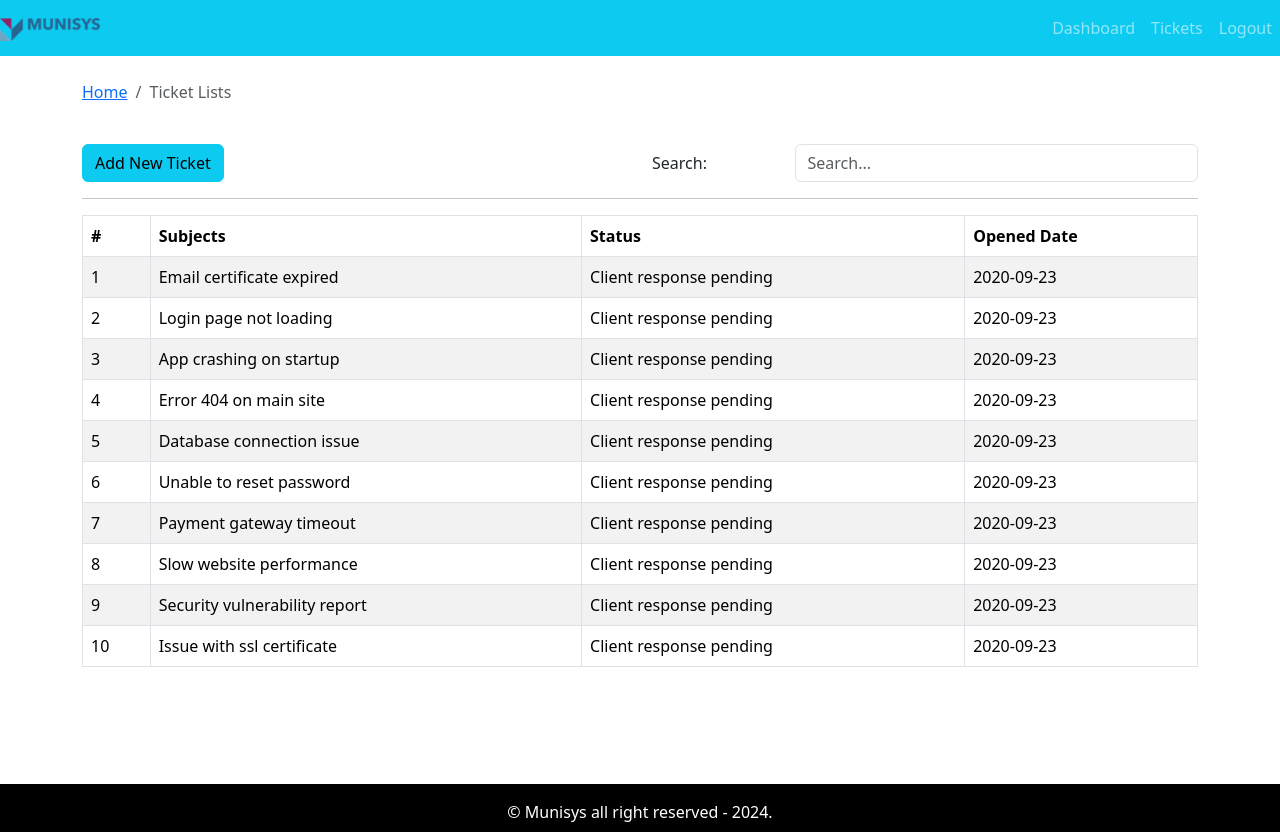
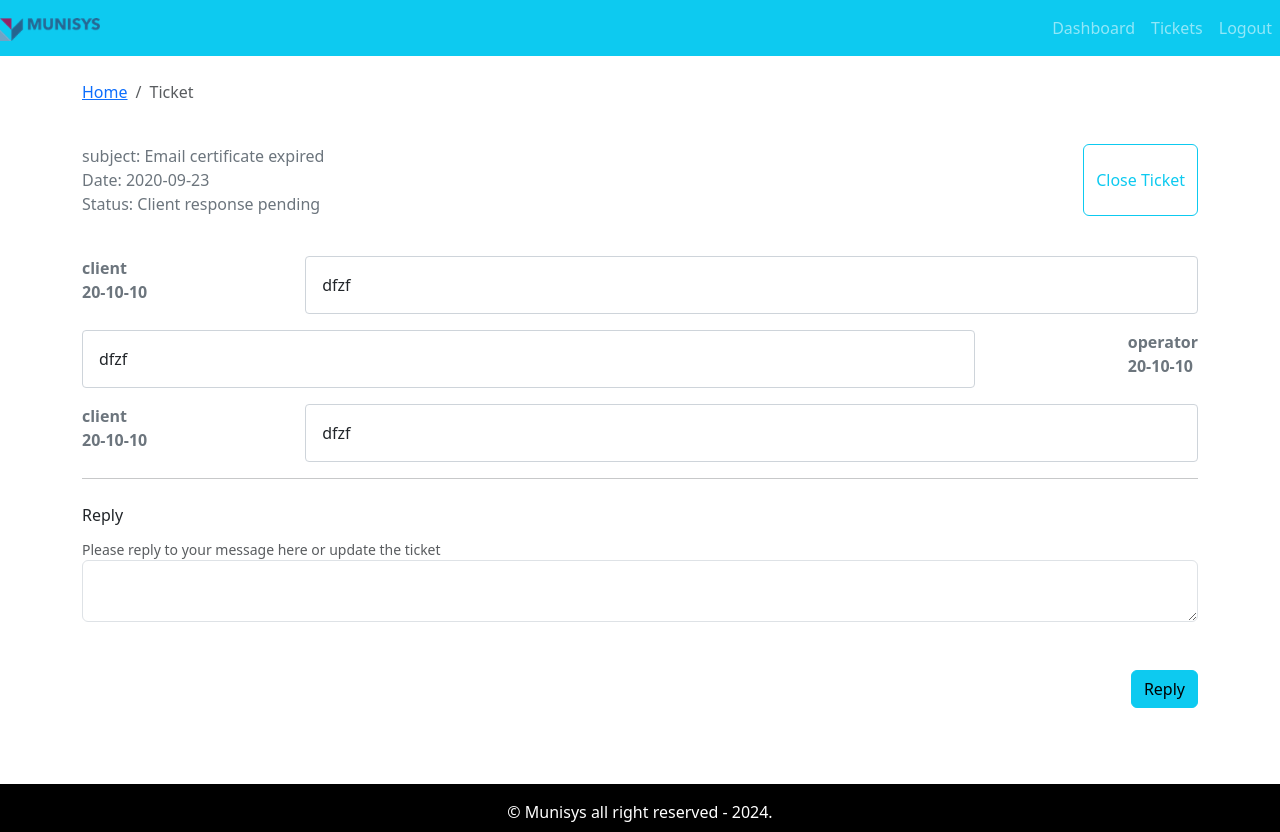
Before and after one commit to ayamte/CRM-frontend, a React (Create React App) app: page / in a window 1280 px wide. Built offline with nearby package versions, Linux system fonts and the light colour scheme.

Commit message:
ticket landing page added

```diff
--- a/src/App.js
+++ b/src/App.js
@@ -7,6 +7,7 @@
 import Dashboard from "./page/dashboard/Dashboard.page";
 import AddTicket from "./page/new ticket/AddTicket.page";
 import TicketLists from "./page/ticket-list/TicketLists.page";
+import Ticket from "./page/ticket/Ticket.page";
 
 
 function App() {
@@ -16,7 +17,8 @@
       <DefaultLayout>
         {/*<Dashboard />*/}
         {/*<AddTicket />*/}
-       <TicketLists/>
+        {/*<TicketLists />*/}
+       <Ticket/>
 
       </DefaultLayout>
     </div>
--- a/src/assets/data/dummy-tickets.json
+++ b/src/assets/data/dummy-tickets.json
@@ -3,7 +3,23 @@
     "id":1,
     "subject":"Email certificate expired",
     "status": "Client response pending",
-    "addedAt":"2020-09-23"
+    "addedAt":"2020-09-23",
+    "history":[
+      {"date":"20-10-10",
+      "message": "dfzf",
+      "messageBy":"client"
+      },
+
+      {"date":"20-10-10",
+      "message": "dfzf",
+      "messageBy":"operator"
+      },
+
+      {"date":"20-10-10",
+      "message": "dfzf",
+      "messageBy":"client"
+      }
+    ]
   },
   {
     "id":2,
--- /dev/null
+++ b/src/components/message-history/MessageHistory.comp.js
@@ -0,0 +1,23 @@
+import React from 'react'
+import PropTypes from "prop-types";
+import './message-history.style.css'
+
+const MessageHistory = ({msg}) => {
+  if(!msg) return null;
+  console.log(msg);
+  return msg.map((row, i) =>(
+    <div key={i} className='message-history mt-3'>
+      <div className='send font-weight-bold text-secondary' >
+      <div className='sender' >{row.messageBy}</div>
+      <div className='date' >{row.date}</div>
+      </div>
+      <div className='message' >{row.message}</div>
+    </div>
+   ));
+};
+
+export default MessageHistory
+
+MessageHistory.propTypes = {
+  msg: PropTypes.array.isRequired
+}
--- /dev/null
+++ b/src/components/message-history/message-history.style.css
@@ -0,0 +1,22 @@
+.message-history{
+  display: flex;
+  flex-direction: row;
+  justify-content:space-between;
+}
+
+.send{
+  font-weight: bold;
+}
+
+.message-history:nth-child(even){
+  display: flex;
+  flex-direction: row-reverse;
+  justify-content:space-between;
+}
+
+.message{
+  padding: 1rem;
+  width: 80%;
+  border: 1px solid #ced4da;
+  border-radius: 0.25rem;
+}
--- /dev/null
+++ b/src/components/update-ticket/UpdateTicket.comp.js
@@ -0,0 +1,37 @@
+import React from 'react'
+import PropTypes from "prop-types";
+import { Form, Button } from "react-bootstrap";
+
+const UpdateTicket = ({msg, handelOnChange, handleOnSubmit}) => {
+  return (
+    <Form onSubmit={handleOnSubmit} >
+
+      <div className="d-flex flex-column">
+        <Form.Label>Reply</Form.Label>
+        <Form.Text>Please reply to your message here or update the ticket</Form.Text>
+      </div>
+
+      <Form.Control
+      value={msg}
+      onChange={handelOnChange}
+      as="textarea"
+      row="5"
+      name="detail"
+      />
+
+      <div className='d-flex justify-content-end mt-5' >
+        <Button variant="info" type="submit" >Reply</Button>
+      </div>
+
+
+    </Form>
+  )
+}
+
+export default UpdateTicket
+
+UpdateTicket.propTypes = {
+  msg: PropTypes.string.isRequired,
+  handelOnChange: PropTypes.func.isRequired,
+  handleOnSubmit: PropTypes.func.isRequired,
+}
--- /dev/null
+++ b/src/page/ticket/Ticket.page.js
@@ -0,0 +1,61 @@
+import React, { useEffect, useState } from 'react'
+import { Container, Row, Col, Button } from "react-bootstrap";
+import PageBreadcrumb from '../../components/breadcrumb/Breadcrumb.comp';
+import tickets from '../../assets/data/dummy-tickets.json';
+import MessageHistory from '../../components/message-history/MessageHistory.comp';
+import UpdateTicket from '../../components/update-ticket/UpdateTicket.comp';
+
+const ticket = tickets[0]
+
+const Ticket = () => {
+  const [message, setMessage] = useState('');
+
+  useEffect(() =>{}, [message]);
+
+  const handelOnChange = (e) =>{
+    setMessage(e.target.value);
+  };
+
+  const handleOnSubmit =()=>{
+    alert('Form submited!')
+  }
+
+  return (
+    <div>
+      <Container className="mb-4">
+        <Row>
+          <Col>
+            <PageBreadcrumb page="Ticket"/>
+          </Col>
+        </Row>
+        <Row className="mt-4">
+          <Col className='font-weight-bold text-secondary'>
+            <div className='subject'>subject:  {ticket.subject} </div>
+            <div className='date'>Date:  {ticket.addedAt}</div>
+            <div className='status'>Status:  {ticket.status}</div>
+          </Col>
+          <Col className='d-flex justify-content-end'>
+            <Button variant="outline-info">Close Ticket</Button>
+          </Col>
+        </Row>
+        <Row className='mt-4'>
+          <Col>
+            <MessageHistory msg={ticket.history} />
+          </Col>
+        </Row>
+        <hr/>
+        <Row className='mt-4'>
+          <Col>
+          <UpdateTicket
+              msg={message}
+              handelOnChange={handelOnChange}
+              handleOnSubmit={handleOnSubmit}
+              />
+          </Col>
+        </Row>
+      </Container>
+    </div>
+  )
+}
+
+export default Ticket
```
